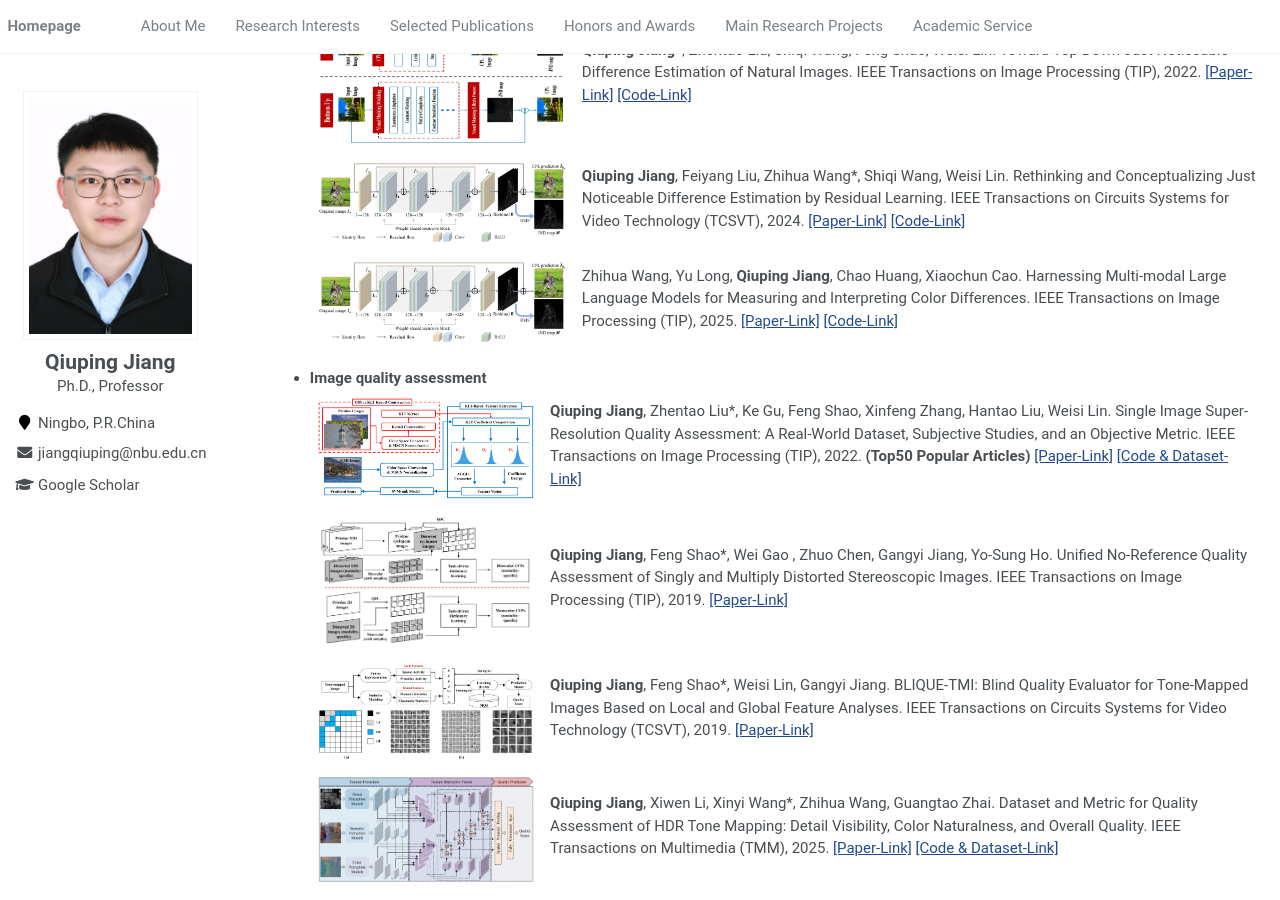
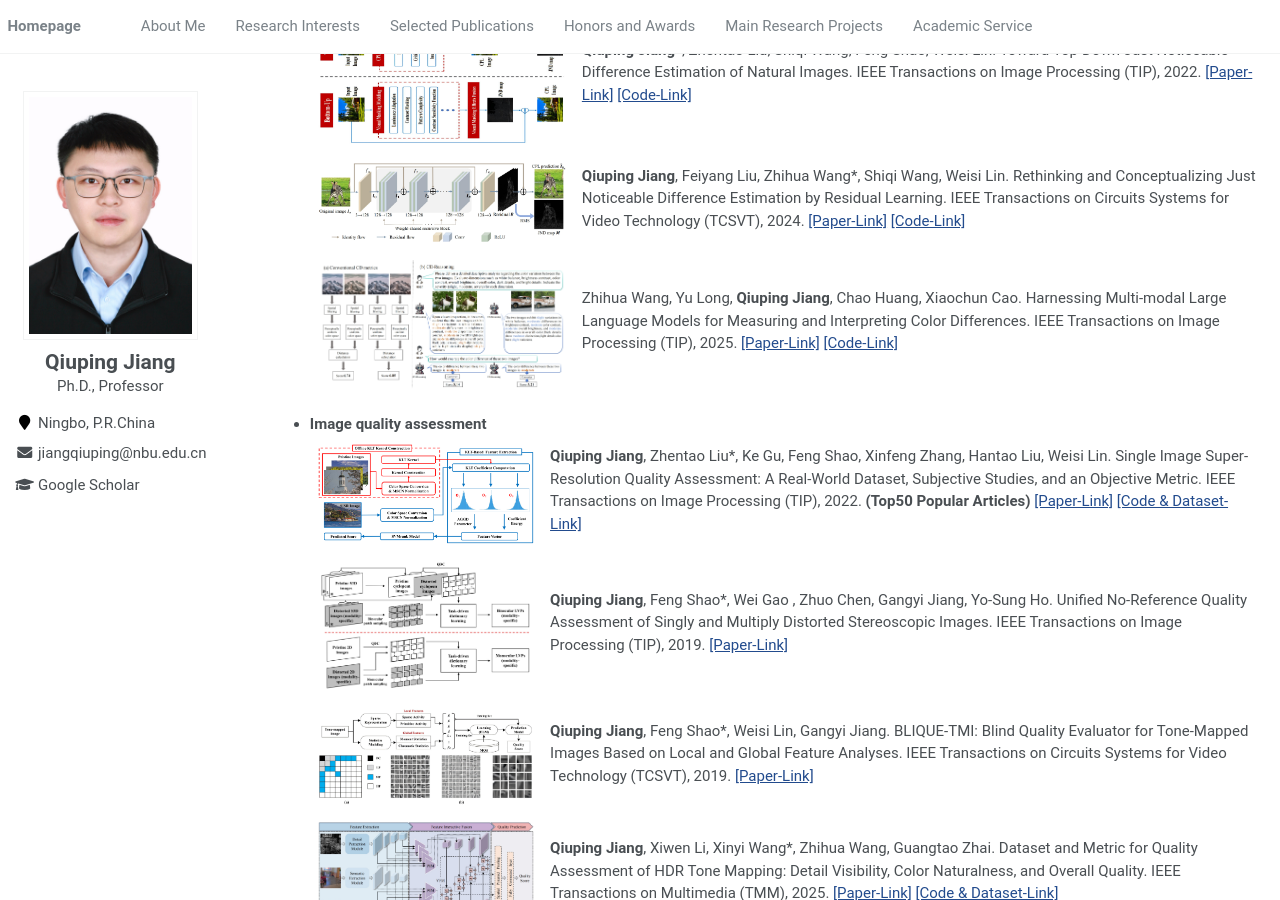
Before and after one commit to jiang-qiuping/Jiang-qiuping.github.io, a Jekyll site: the page built from assets/_pages/about.md, in a window 1280 px wide and 900 px high, scrolled down 649 px. Built offline with Jekyll 4.4.1, drawn with Linux system fonts in a browser that asks for light colours.

Commit message:
Update about.md

```diff
--- a/assets/_pages/about.md
+++ b/assets/_pages/about.md
@@ -95,7 +95,7 @@
   </tr>
   <tr>
       <td>
-        <img align="left" width="700" height="500" src="../images/ResJND.png"/>
+        <img align="left" width="700" height="500" src="../images/CD-Reasoning.png"/>
       </td>
       <td>
         <p text-align="left">
```
